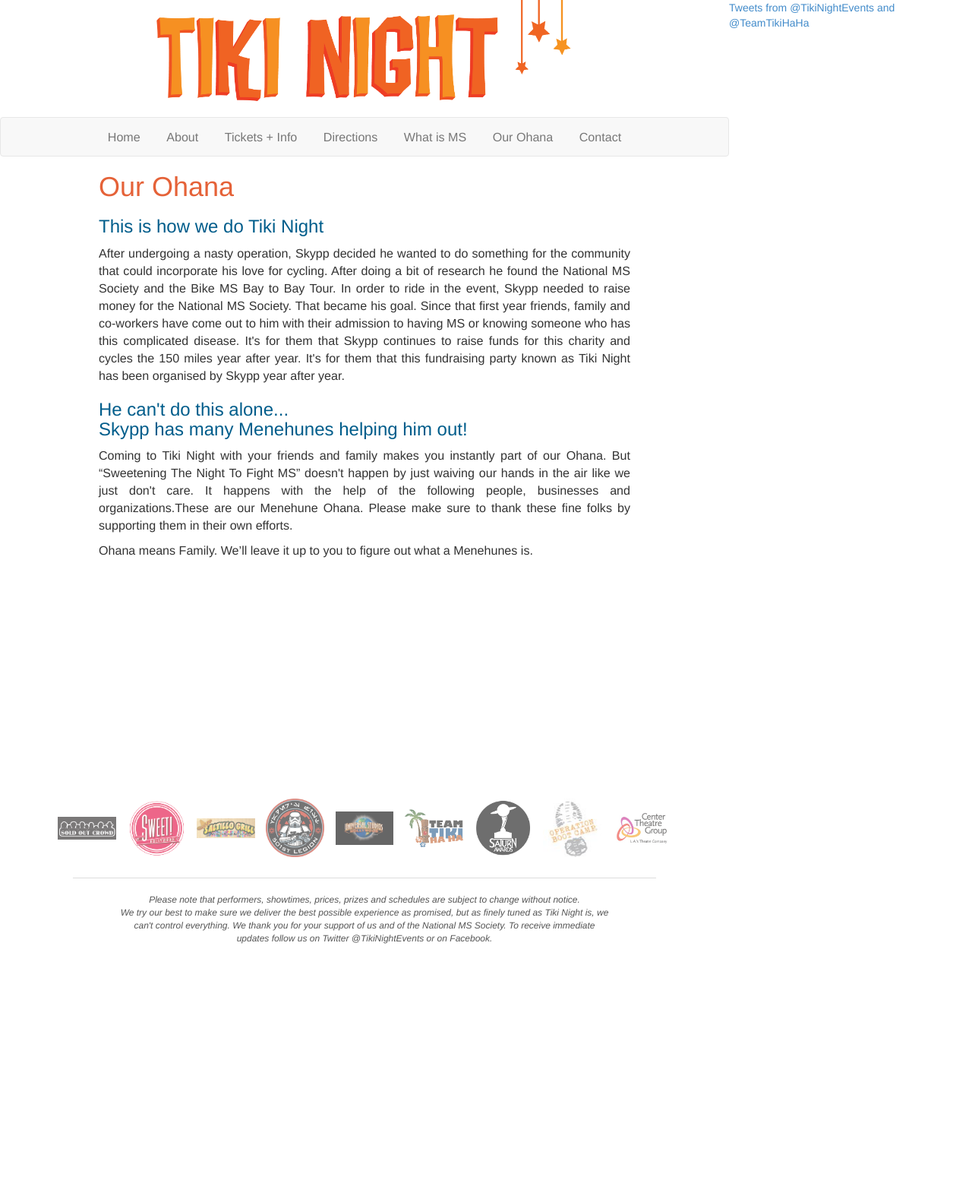
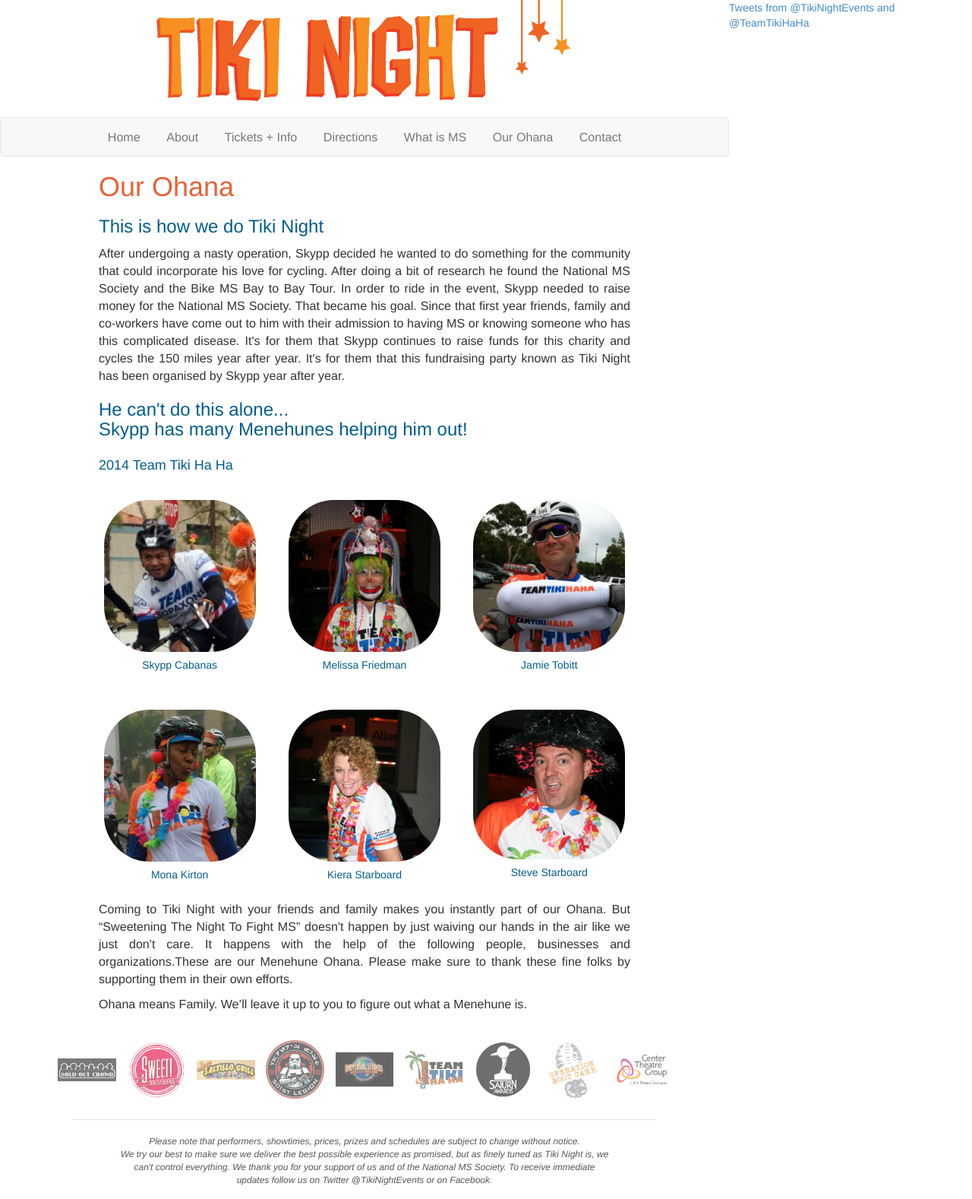
Before and after one commit to dfmcmurray/tiki-night, a Jekyll site: the page built from ohana/index.html, in a window 1280 px wide. Shown: the whole page at 76% size. Built offline with Jekyll 4.4.1, drawn with Linux system fonts in a browser that asks for light colours; Markdown is read by kramdown in place of the engine named in the settings; comment, search, counter and statistics services are not loaded.

Commit message:
Adding people to the Ohana page.

```diff
--- /dev/null
+++ b/_data/people.yml
@@ -0,0 +1,17 @@
+- name: "Skypp Cabanas"
+  img: "skypp_cabanas.jpg"
+
+- name: "Melissa Friedman"
+  img: "melissa_friedman.JPG"
+
+- name: "Jamie Tobitt"
+  img: "jamie_tobitt.jpg"
+
+- name: "Mona Kirton"
+  img: "mona_kirton.JPG"
+
+- name: "Kiera Starboard"
+  img: "kiera_starboard.JPG"
+
+- name: "Steve Starboard"
+  img: "steve_starboard.JPG"
--- a/css/main.css
+++ b/css/main.css
@@ -244,6 +244,22 @@ h2, h3, h4, h5 {
   margin: 25px;
 }
 
+/* Ohana */
+
+#ohana .team-header {
+  margin-top: 25px;
+}
+
+#ohana .person {
+  text-align: center;
+  margin: 25px 0px;
+}
+
+#ohana .person img {
+  width: 200px;
+  border-radius: 30%;
+}
+
 /* Contact */
 
 #contact .contact-description {
--- a/ohana/index.html
+++ b/ohana/index.html
@@ -15,11 +15,36 @@ title: Ohana
 	<h3>He can't do this alone... <br>
 		Skypp has many Menehunes helping him out!</h3>
 
+	<h4 class='team-header'>2014 Team Tiki Ha Ha</h4>
+
+	<div class='row'>
+
+		{% for person in site.data.people %}
+
+			<div class='col-md-4'>
+				<div class='person'>
+					<img src='{{site.baseurl}}/assets/people/{{person.img}}'>
+					<h5>{{person.name}}</h5>
+				</div>
+			</div>
+
+	{% capture modulo3 %}{{ forloop.index | modulo:3 }}{% endcapture %}
+	{% if modulo3 == '0' %}
+
+	</div>
+	<div class='row'>
+
+	{% endif %}
+
+		{% endfor %}
+
+	</div>
+
 	<p>
 		Coming to Tiki Night with your friends and family makes you instantly part of our Ohana. But “Sweetening The Night To Fight MS” doesn't happen by just waiving our hands in the air like we just don't care. It happens with the help of the following people, businesses and organizations.These are our Menehune Ohana.  Please make sure to thank these fine folks by supporting them in their own efforts.
 	</p>
 
 	<p>
-		Ohana means Family. We’ll leave it up to you to figure out what a Menehunes is.
+		Ohana means Family. We’ll leave it up to you to figure out what a Menehune is.
 	</p>
 </div>
```
Also changed, not shown: assets/ColdTofu.jpg (deleted), assets/HalloweenAdventure.jpg (deleted), assets/HumorAbuse.jpg (deleted), assets/people/jamie_tobitt.jpg (added), assets/people/kiera_starboard.JPG (added), assets/people/melissa_friedman.JPG (added), assets/people/mona_kirton.JPG (added), assets/people/skypp_cabanas.jpg (added), assets/people/steve_starboard.JPG (added), assets/sticky_logo_top.png (deleted).
